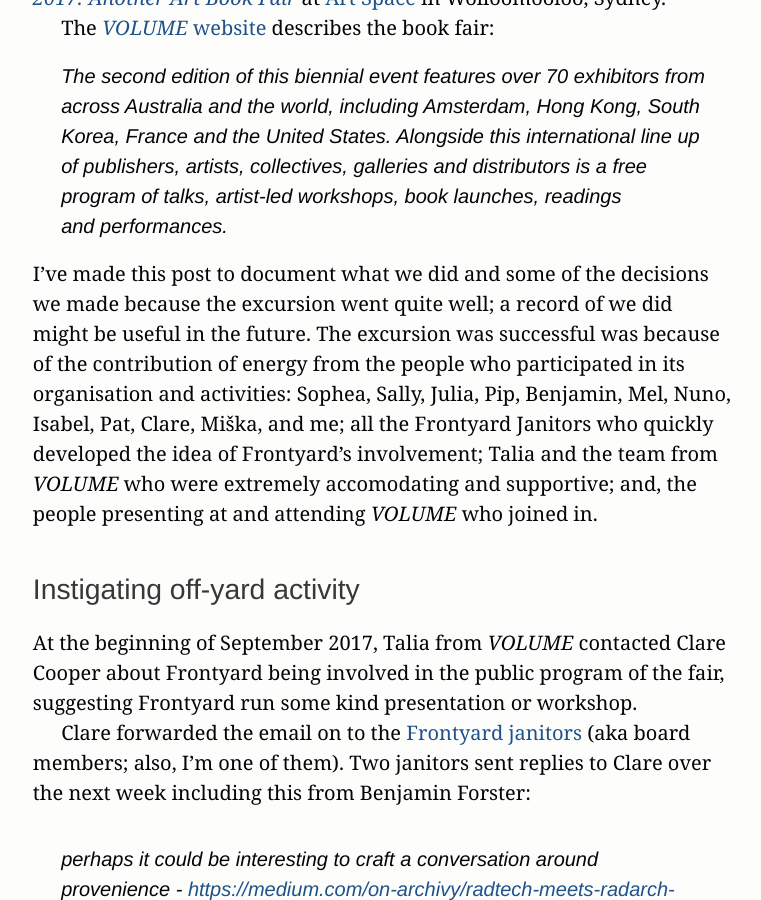
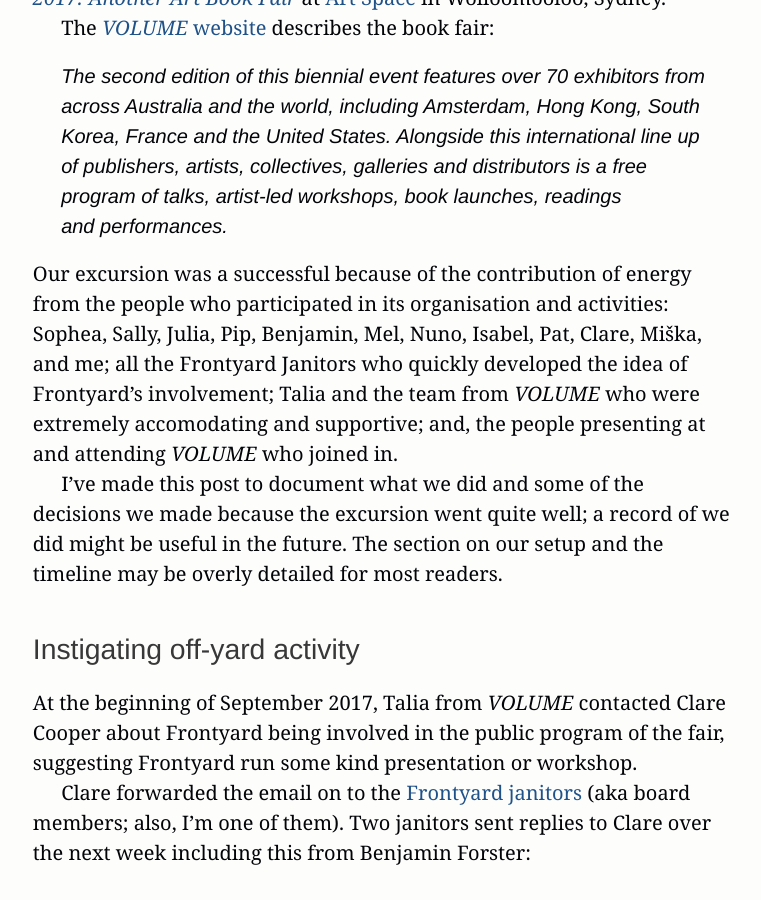
Before and after one commit to equivalentideas/home, a Jekyll site: the page built from _posts/2017-11-21-frontyard-at-volume-2017.markdown, in a window 1280 px wide and 900 px high, scrolled down 1568 px. Shown: the whole window, without its empty margins (257-1018 px from the left). Built offline with Jekyll 4.4.1, drawn with Linux system fonts in a browser that asks for light colours; nearby versions of some CDN libraries.

Commit message:
Forewarn about including too much detail

```diff
--- a/_posts/2017-11-21-frontyard-at-volume-2017.markdown
+++ b/_posts/2017-11-21-frontyard-at-volume-2017.markdown
@@ -18,7 +18,10 @@
 
 > The second edition of this biennial event features over 70 exhibitors from across Australia and the world, including Amsterdam, Hong Kong, South Korea, France and the United States. Alongside this international line up of publishers, artists, collectives, galleries and distributors is a free program of talks, artist-led workshops, book launches, readings and performances.
 
-I've made this post to document what we did and some of the decisions we made because the excursion went quite well; a record of we did might be useful in the future. The excursion was successful was because of the contribution of energy from the people who participated in its organisation and activities: Sophea, Sally, Julia, Pip, Benjamin, Mel, Nuno, Isabel, Pat, Clare, Miška, and me; all the Frontyard Janitors who quickly developed the idea of Frontyard’s involvement; Talia and the team from _VOLUME_ who were extremely accomodating and supportive; and, the people presenting at and attending _VOLUME_ who joined in.
+Our excursion was a successful because of the contribution of energy from the people who participated in its organisation and activities: Sophea, Sally, Julia, Pip, Benjamin, Mel, Nuno, Isabel, Pat, Clare, Miška, and me; all the Frontyard Janitors who quickly developed the idea of Frontyard’s involvement; Talia and the team from _VOLUME_ who were extremely accomodating and supportive; and, the people presenting at and attending _VOLUME_ who joined in.
+
+I've made this post to document what we did and some of the decisions we made because the excursion went quite well; a record of we did might be useful in the future. The section on our setup and the timeline may be overly detailed for most readers.
+
 
 ## Instigating off-yard activity
 
```
